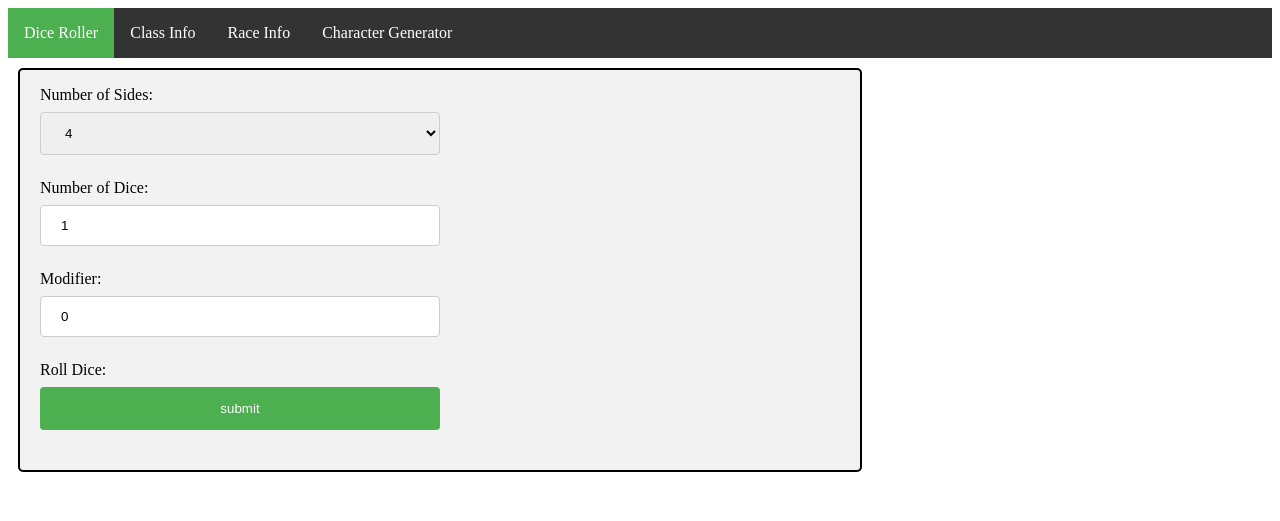
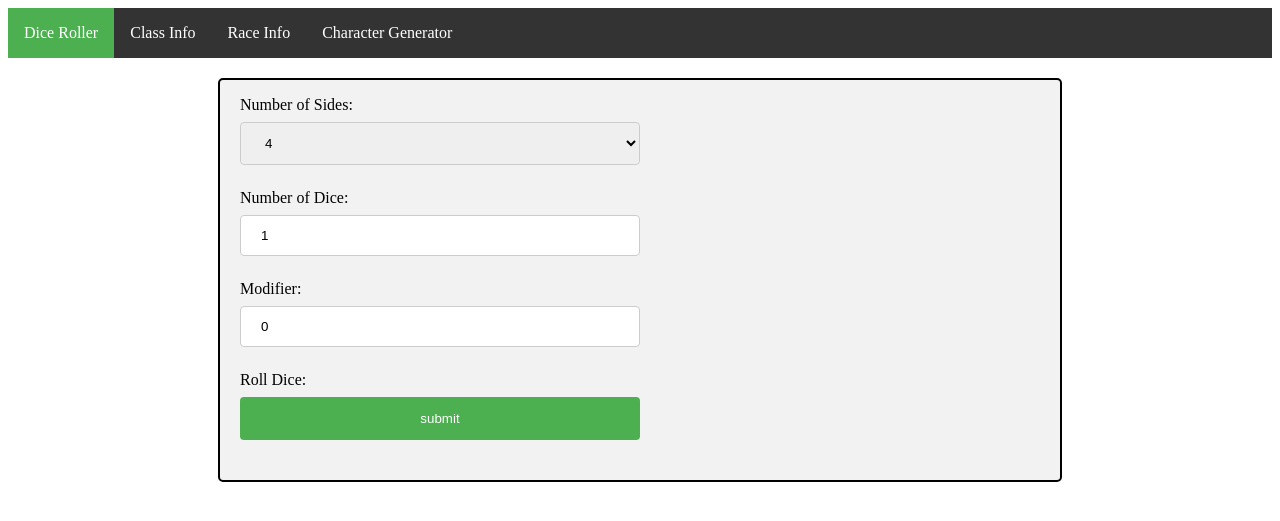
Before and after one commit to Fladolcetta/DnD, a Flask app: page /roll in a window 1280 px wide. Shown: the top 521 px of the page. Run offline with Flask 3, Linux system fonts and the light colour scheme.

Commit message:
Centered div

```diff
--- a/static/left_and_container.css
+++ b/static/left_and_container.css
@@ -9,7 +9,8 @@
     border: 2px solid black;
     overflow: hidden;
     display: flex;
-    margin: 10px;
+    margin: auto;
+    margin-top: 20px;
 }
 .left{
     width: 50%;
```
